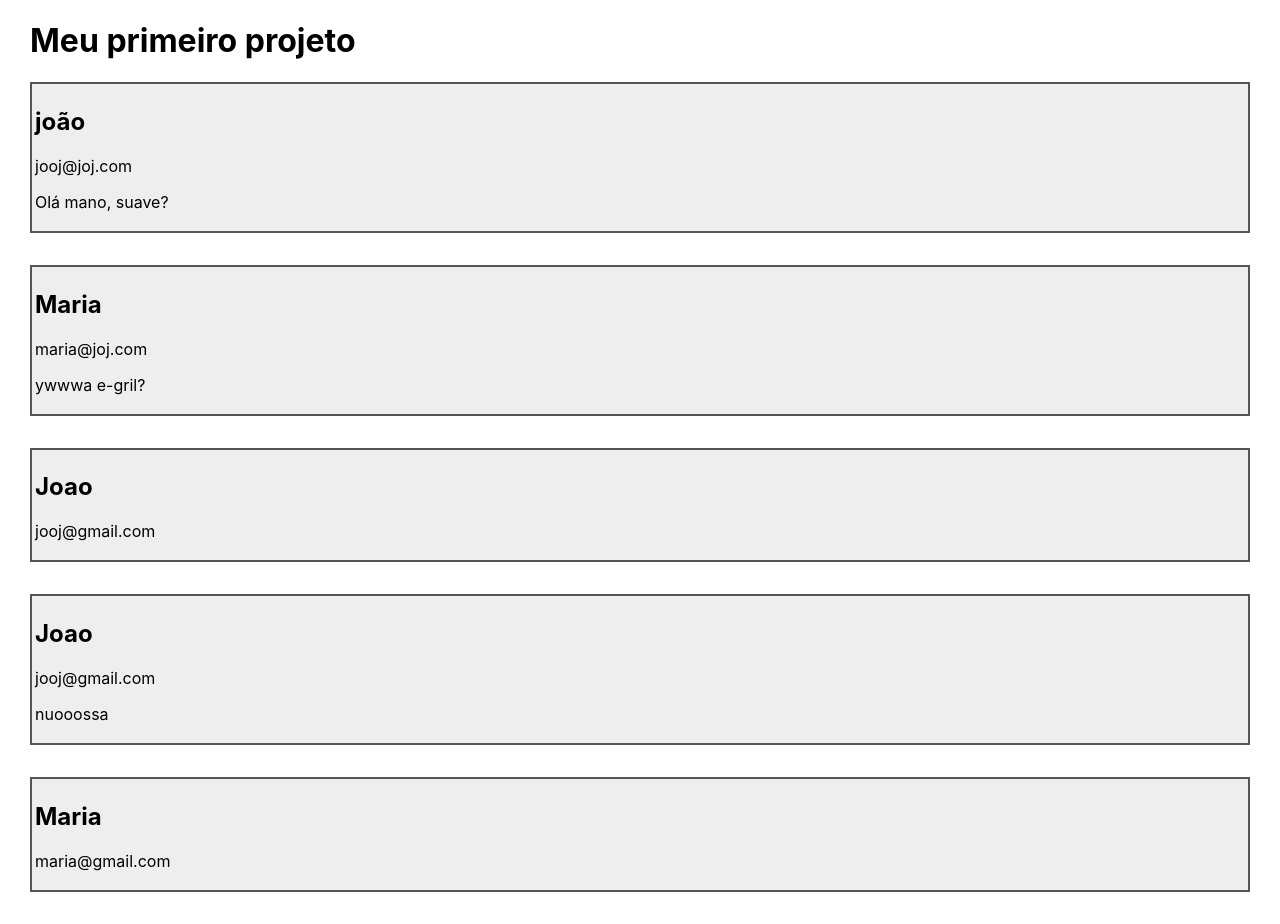
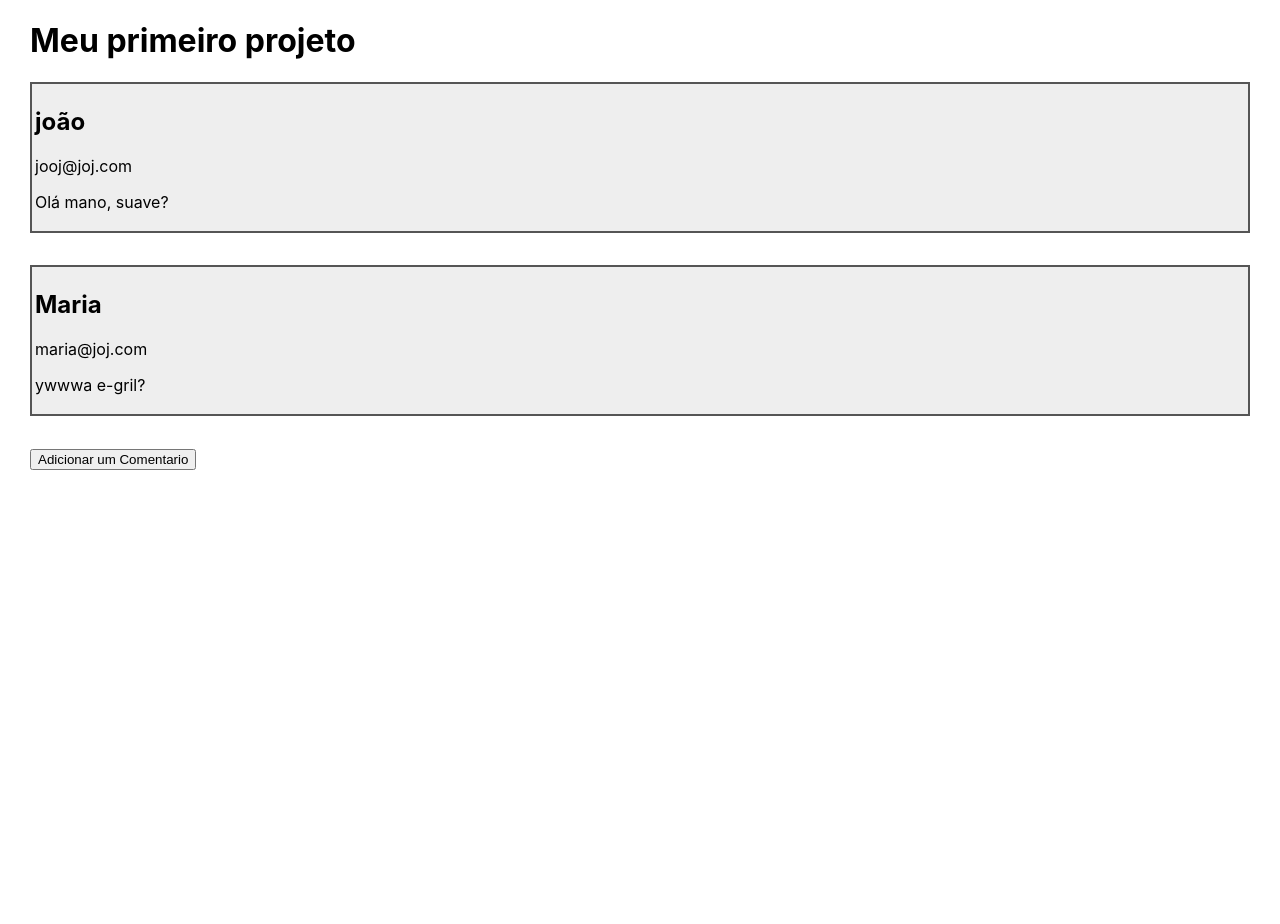
Before and after one commit to joaopedro7423/primeiroReact, a React (Create React App) app in the folder react-basico/: page / in a window 1280 px wide. After the commit the page ends 800 px from the top, so only its background shows below. Built offline with nearby package versions, Linux system fonts and the light colour scheme.

Commit message:
Manipulando o estado

```diff
--- a/react-basico/src/App.js
+++ b/react-basico/src/App.js
@@ -23,6 +23,24 @@ class App extends Component {
       }
     ]
   }
+adicionarComentario = ()=>{
+    console.log("add um comentario ...");
+    const novoComentario ={
+      nome:'joão',
+      email:'jooj@joj.com',
+      data: new Date(2020, 3, 19),
+      mensagem:'Olá mano, suave?'
+    }
+
+  //  let lista = this.state.comentarios;
+   // lista.push(novoComentario);
+    //this.setState({comentarios: lista});
+    this.setState({
+      comentarios:[...this.state.comentarios,novoComentario]
+    })
+}
+
+
   render(){
   return (
     <div className="App">
@@ -37,25 +55,22 @@ class App extends Component {
              email={comentario.email}
               data ={comentario.data} >
                 {comentario.mensagem}
+           </Comentario>
+       ))}
+        <button onClick={this.adicionarComentario}>Adicionar um Comentario</button>
 
-           </Comentario>
-
-
-       ))}
-
-
-
-    {/* tradicional com uma linha */}
+{/*
+    tradicional com uma linha *
         <Comentario nome="Joao" email="jooj@gmail.com" data ={new Date(2020, 10, 29)} />
 
 
-        {/* como se fosse tag para pegar os afiliados */}
+     como se fosse tag para pegar os afiliados
           <Comentario nome="Joao" email="jooj@gmail.com" data ={new Date(2020, 10, 29)} >
           nuooossa
          </Comentario>
 
           <Comentario nome="Maria" email="maria@gmail.com" data={new Date(2020, 3, 12)} />
-
+     */}
 
     </div>
   );}
```
